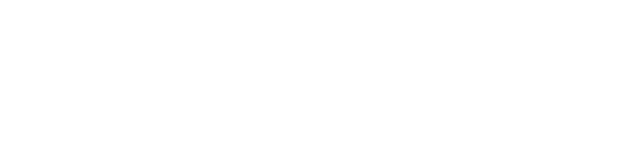
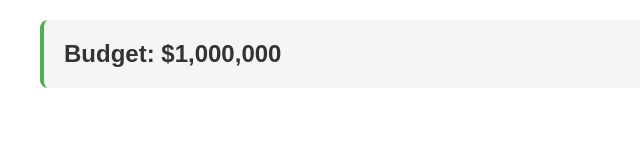
Before and after one commit to tzone85/SpaceAgencyGame, a plain HTML site: page index.html in a window 1280 px wide. Shown: the whole page, without its empty margins (0-640 px from the left). Drawn offline with Linux system fonts and the light colour scheme.

Commit message:
feat: add budget counter display element (#3)
Implement budget counter that displays initial value of 1,000,000 with proper
currency formatting and clear labeling. The counter shows 'Budget: $1,000,000'
with comma-separated thousands formatting.

Acceptance Criteria:
- Budget counter displays initial value of 1,000,000 ✓
- Budget is clearly labeled (e.g., 'Budget: $1,000,000') ✓
- Budget value is properly formatted with commas and currency format ✓

Includes:
- index.html: Main app with budget counter component
- index.test.html: Test suite validating all acceptance criteria

```diff
--- a/index.html
+++ b/index.html
@@ -4,10 +4,36 @@
     <meta charset="UTF-8">
     <meta name="viewport" content="width=device-width, initial-scale=1.0">
     <title>Stellar Command Academy</title>
+    <style>
+        body {
+            font-family: Arial, sans-serif;
+            margin: 0;
+            padding: 20px;
+        }
+
+        .dashboard {
+            max-width: 1200px;
+            margin: 0 auto;
+        }
+
+        .budget-counter {
+            font-size: 24px;
+            font-weight: bold;
+            color: #333;
+            padding: 20px;
+            background-color: #f5f5f5;
+            border-radius: 8px;
+            border-left: 4px solid #4CAF50;
+            margin-bottom: 20px;
+        }
+    </style>
 </head>
 <body>
     <main id="dashboard-container" class="dashboard">
         <!-- Main dashboard content will go here -->
+        <div data-budget-counter class="budget-counter">
+            Budget: $1,000,000
+        </div>
     </main>
 </body>
 </html>
```
Also changed, not shown: index.test.html (+52 -44 lines).
